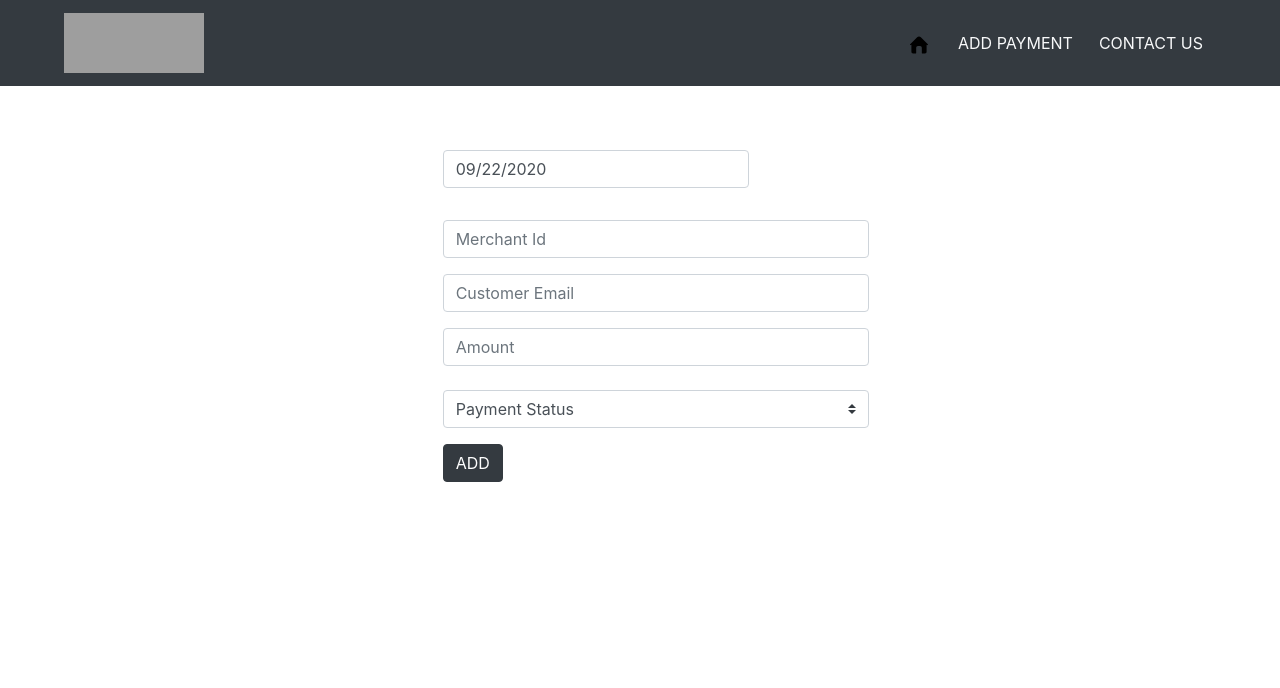
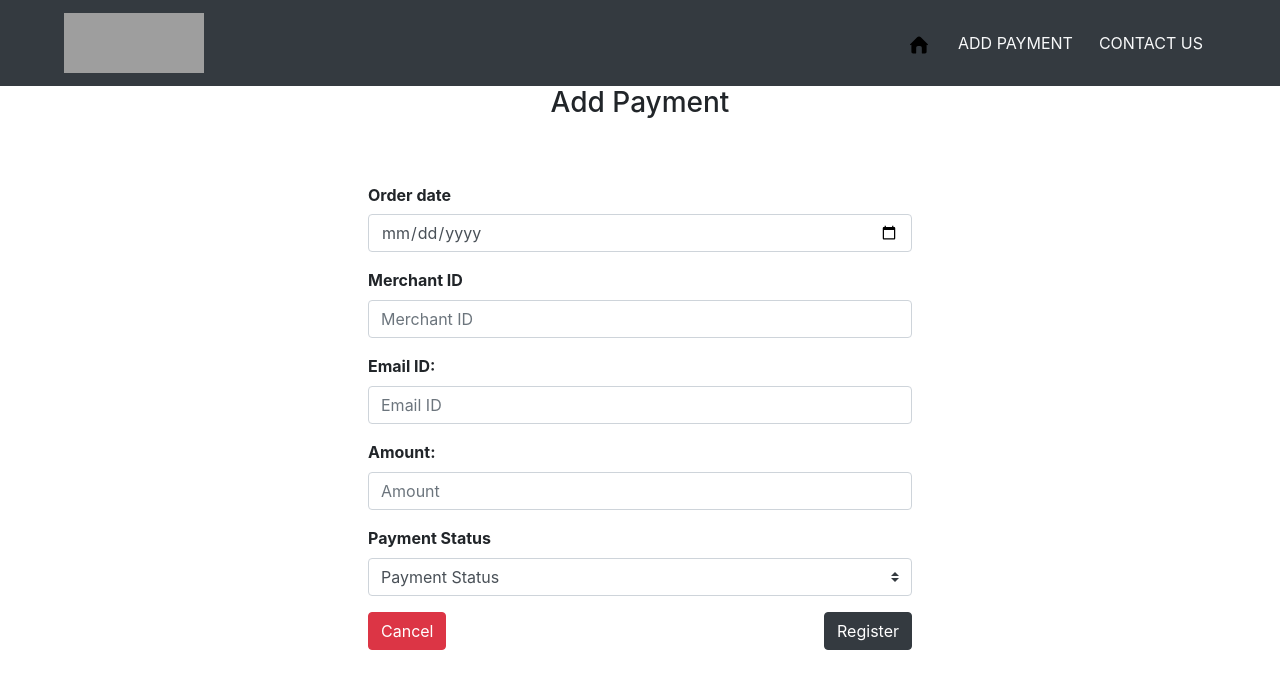
Before and after one commit to smullalkar/FreightFox, a React (Create React App) app: page /add in a window 1280 px wide. Shown: the top 688 px of the page. Built offline with nearby package versions, Linux system fonts and the light colour scheme; grey boxes are pictures that could not be loaded.

Commit message:
added validation, date sorting & fixed bug in edit

```diff
--- a/src/Components/Addpayment/AddPayment.jsx
+++ b/src/Components/Addpayment/AddPayment.jsx
@@ -5,73 +5,160 @@ import DatePicker from "react-datepicker";
 import { v4 as uuidv4 } from 'uuid';
 import "react-datepicker/dist/react-datepicker.css";
 
-class Data extends Component {
-    constructor(props) {
-        super(props)
+class AddPayment extends React.Component {
+    constructor() {
+        super();
         this.state = {
+            fields: {
                 paymentId: uuidv4(),
-            startDate: new Date(),
-            orderDate: "",
-            merchantId: "",
-            customerEmail: "",
-            amount: "",
-            paymentStatus: ""
+            },
+            orderDate: '',
+            errors: {}
+        }
+    };
+
+    handleChange = (e) => {
+        let fields = this.state.fields;
+        if (e.target.name === 'orderDate') {
+            let date = new Date(e.target.value)
+            let d = ((date.getMonth() > 8) ? (date.getMonth() + 1) : ('0' + (date.getMonth() + 1))) + '/' + ((date.getDate() > 9) ? date.getDate() : ('0' + date.getDate())) + '/' + date.getFullYear()
+            this.setState({
+                orderDate: d
+            });
+        }
+        else {
+            fields[e.target.name] = e.target.value;
+            this.setState({
+                fields
+            });
         }
     }
 
-    handleDate = date => {
-        let d = ((date.getMonth() > 8) ? (date.getMonth() + 1) : ('0' + (date.getMonth() + 1))) + '/' + ((date.getDate() > 9) ? date.getDate() : ('0' + date.getDate())) + '/' + date.getFullYear()
+    submituserRegistrationForm = (e) => {
+        const {
+            addPayment
+        } = this.props
+        if (this.validateForm()) {
+            addPayment({fields: this.state.fields, orderDate: {orderDate: this.state.orderDate}});
+            alert("Payment added successfully");
+        }
+
+    }
+
+    validateForm() {
+        let fields = this.state.fields;
+        let errors = {};
+        let formIsValid = true;
+
+        if (!this.state["orderDate"]) {
+            formIsValid = false;
+            errors["orderDate"] = "*Please enter the Order date.";
+        }
+
+        if (!fields["merchantId"]) {
+            formIsValid = false;
+            errors["merchantId"] = "*Please enter the Merchant ID.";
+        }
+
+        if (!fields["customerEmail"]) {
+            formIsValid = false;
+            errors["customerEmail"] = "*Please enter your email-ID.";
+        }
+
+        if (typeof fields["customerEmail"] !== "undefined") {
+            var pattern = new RegExp(/^(("[\w-\s]+")|([\w-]+(?:\.[\w-]+)*)|("[\w-\s]+")([\w-]+(?:\.[\w-]+)*))(@((?:[\w-]+\.)*\w[\w-]{0,66})\.([a-z]{2,6}(?:\.[a-z]{2})?)$)|(@\[?((25[0-5]\.|2[0-4][0-9]\.|1[0-9]{2}\.|[0-9]{1,2}\.))((25[0-5]|2[0-4][0-9]|1[0-9]{2}|[0-9]{1,2})\.){2}(25[0-5]|2[0-4][0-9]|1[0-9]{2}|[0-9]{1,2})\]?$)/i);
+            if (!pattern.test(fields["customerEmail"])) {
+                formIsValid = false;
+                errors["customerEmail"] = "*Please enter valid email-ID.";
+            }
+        }
+
+        if (!fields["amount"]) {
+            formIsValid = false;
+            errors["amount"] = "*Please enter the amount.";
+        }
+
+        if (typeof fields["amount"] !== "undefined") {
+            if (!fields["amount"].match(/^[1-9]\d*$/)) {
+                formIsValid = false;
+                errors["amount"] = "*Please enter valid amount.";
+            }
+        }
+
+        if (!fields["paymentStatus"]) {
+            formIsValid = false;
+            errors["paymentStatus"] = "*Please select the Payment Status.";
+        }
+
         this.setState({
-            startDate: date,
-            orderDate: d
+            errors: errors
         });
-    };
-
-    handleChange = (e) => {
-        this.setState({
-            [e.target.name]: e.target.value
-        })
+        return formIsValid;
     }
 
     render() {
-        const {
-            addPayment
-        } = this.props
         const pStatus = ['Initiated', 'Failed', 'Dropped', 'Success', 'Refunded']
         console.log(this.state)
         return (
             <div>
-                <div className='form-group offset-lg-4 offset-md-4 offset-sm-2 offset-2 mt-5'>
-                    <DatePicker
-                        className='m-3 form-control'
+                <h3 className='text-center'>Add Payment</h3>
+                <div className='form-group col-lg-6 col-md-8 col-sm-10 col-12 offset-lg-3 offset-md-2 offset-sm-1 offset-0 p-5'>
+                    <div className="form-group row">
+                        <label className="font-weight-bold col-4 col-form-label">Order date</label>
+                        <div className="col-12">
+                            <input
                                 name='orderDate'
-                        selected={this.state.startDate}
-                        onChange={this.handleDate}
+                                value={this.state.fields.orderDate}
+                                onChange={this.handleChange}
+                                className="form-control"
+                                type="date"
                             />
+                        </div>
+                    </div>
+                    <div>{this.state.errors.orderDate}</div>
+                    <div className="form-group">
+                        <label className='font-weight-bold'>Merchant ID</label>
                         <input
-                        className='col-lg-6 col-md-6 col-sm-8 col-10 m-3 form-control'
+                            className='form-control'
                             name='merchantId'
-                        value={this.state.merchantId}
+                            type="text"
+                            value={this.state.fields.merchantId}
                             onChange={this.handleChange}
-                        placeholder="Merchant Id"
+                            placeholder="Merchant ID"
                         />
+                    </div>
+                    <div>{this.state.errors.merchantId}</div>
+                    <div className="form-group">
+                        <label className='font-weight-bold'>Email ID:</label>
                         <input
-                        className='col-lg-6 col-md-6 col-sm-8 col-10 m-3 form-control'
+                            className='form-control'
                             name='customerEmail'
-                        value={this.state.customerEmail}
+                            type="text"
+                            value={this.state.fields.customerEmail}
                             onChange={this.handleChange}
-                        placeholder="Customer Email"
+                            placeholder="Email ID"
                         />
+                    </div>
+                    <div>{this.state.errors.customerEmail}</div>
+                    <div className="form-group">
+                        <label className='font-weight-bold'>Amount:</label>
                         <input
-                        className='col-lg-6 col-md-6 col-sm-8 col-10 m-3 form-control'
+                            className='form-control'
                             name='amount'
-                        value={this.state.amount}
+                            type="text"
+                            value={this.state.fields.amount}
                             onChange={this.handleChange}
                             placeholder="Amount"
                         />
+                    </div>
+                    <div>{this.state.errors.amount}</div>
+                    <div className="form-group">
+                        <label className='font-weight-bold'>Payment Status</label>
                         <select
-                        className="custom-select col-lg-6 col-md-6 col-sm-8 col-10 mt-2 mb-3 mx-3 form-control"
+                            className="custom-select form-control"
                             name='paymentStatus'
+                            type="text"
+                            value={this.state.fields.paymentStatus}
                             onChange={this.handleChange}
                         >
                             <option defaultValue>Payment Status</option>
@@ -79,25 +166,29 @@ class Data extends Component {
                                 pStatus && pStatus.map(s => <option key={s} value={s}>{s}</option>)
                             }
                         </select>
-                    <br/>
+                    </div>
+                    <div>{this.state.errors.paymentStatus}</div>
+                    <div className='d-flex justify-content-between'>
                         <button
-                        className='btn btn-dark ml-3'
-                        onClick={() => {
-                            addPayment(this.state)
-                            setTimeout(() => {
-                                this.props.history.push('/');
-                            }, 300);
-                        }}
+                            className='btn btn-danger'
+                            onClick={() => this.props.history.push('/')}
                         >
-                        ADD
+                            Cancel
+                        </button>
+                        <button
+                            className='btn btn-dark'
+                            onClick={this.submituserRegistrationForm}
+                        >
+                            Register
                         </button>
                     </div>
                 </div>
-        )
-    }
+            </div>
+        );
     }
 
 
+}
 
 const mapStateToProps = state => {
     return {
@@ -109,4 +200,4 @@ const mapDispatchToProps = dispatch => ({
     addPayment: (payload) => dispatch(addPayment(payload)),
 })
 
-export default connect(mapStateToProps, mapDispatchToProps)(Data)
+export default connect(mapStateToProps, mapDispatchToProps)(AddPayment)
--- a/src/Components/Editpayment/EditPayment.jsx
+++ b/src/Components/Editpayment/EditPayment.jsx
@@ -91,6 +91,7 @@ class EditPayment extends Component {
                         className="custom-select col-6 mt-2 mb-3 mx-3 form-control"
                         name='paymentStatus'
                         onChange={this.handleChange}
+                        value={this.state.paymentStatus}
                     >
                         <option defaultValue>Payment Status</option>
                         {
--- a/src/Redux/Actions.js
+++ b/src/Redux/Actions.js
@@ -8,7 +8,8 @@ import {
     DELETE_PAYMENT,
     EDIT_PAYMENT,
     ADD_PAYMENT,
-    CHANGE_PERPAGE
+    CHANGE_PERPAGE,
+    SORT_BY_DATE
 } from "./Actiontypes";
 
 export const changePage = payload => ({
@@ -37,6 +38,11 @@ export const sortByEmail = payload => ({
     payload,
 })
 
+export const sortByDate = payload => ({
+    type: SORT_BY_DATE,
+    payload,
+})
+
 export const filterByPaymentStatus = payload => ({
     type: FILTER_PAYMENT_STATUS,
     payload,
--- a/src/Redux/Actiontypes.js
+++ b/src/Redux/Actiontypes.js
@@ -2,6 +2,7 @@ export const CHANGE_PAGE_NO = "CHANGE_PAGE_NO";
 export const SORT_BY_AMOUNT = "SORT_BY_AMOUNT";
 export const SORT_BY_PID = "SORT_BY_PID";
 export const SORT_BY_EMAIL = "SORT_BY_EMAIL";
+export const SORT_BY_DATE = "SORT_BY_DATE";
 export const FILTER_PAYMENT_STATUS = "FILTER_PAYMENT_STATUS";
 export const FILTER_DATERANGE = "FILTER_DATERANGE";
 export const DELETE_PAYMENT = "DELETE_PAYMENT";
```
Also changed, not shown: src/Components/Data/data.json (+6 -6 lines), src/Components/Filters/Filters.jsx (+23 -5 lines), src/Redux/Reducer.js (+22 -4 lines). Lines whose indentation alone changed are shown as unchanged.
